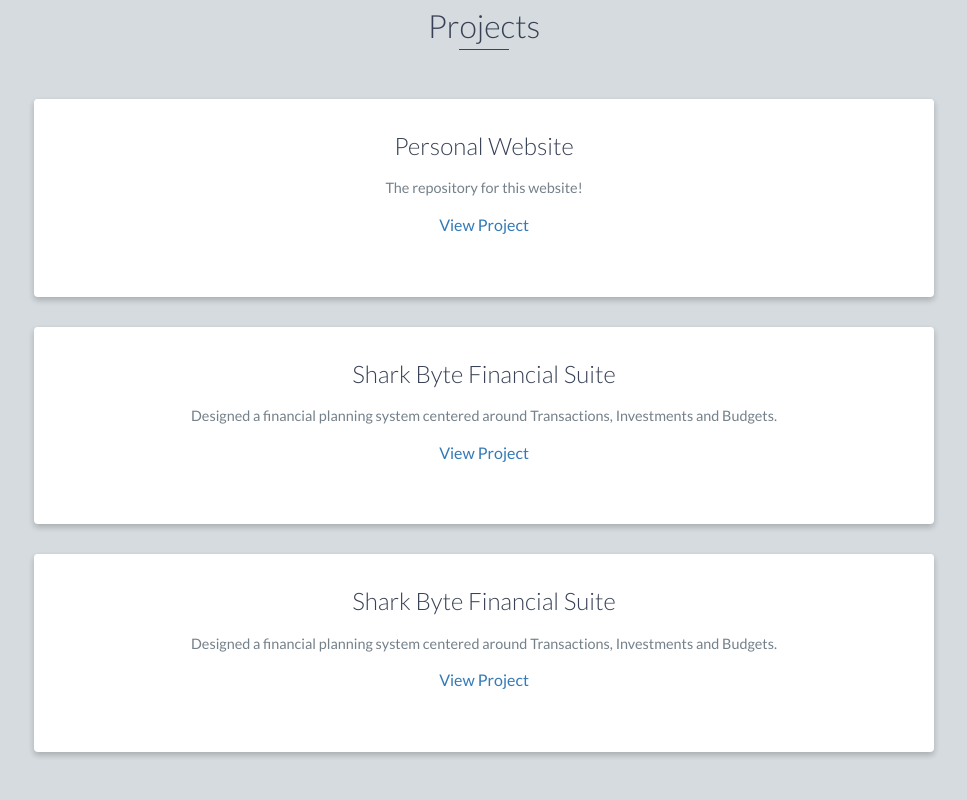
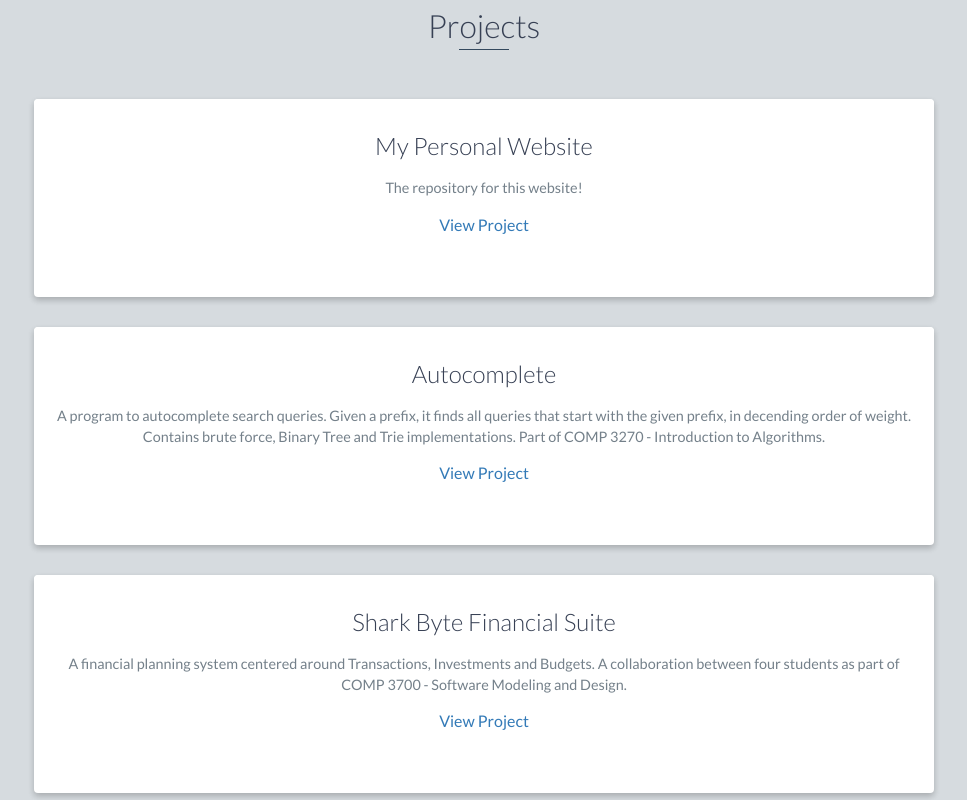
Before and after one commit to wfhendrix11/wfhendrix11.github.io, a website: page index.html in a window 1280 px wide. Shown: the part 2800-3600 px from the top of the page, without its empty margins (156-1123 px from the left). Drawn offline with nearby package versions, Linux system fonts and the light colour scheme.

Commit message:
added descriptions for the projects

```diff
--- a/index.html
+++ b/index.html
@@ -198,7 +198,7 @@
             	<div class="project shadow-large">
                     <div class="project no-image">
                     <div class="project-info">
-                        <h3>Personal Website</h3>
+                        <h3>My Personal Website</h3>
                         <p>
                             The repository for this website!
                         </p>
@@ -212,11 +212,11 @@
             <div class="project shadow-large">
                     <div class="project no-image">
                     <div class="project-info">
-                        <h3>Shark Byte Financial Suite</h3>
+                        <h3>Autocomplete</h3>
                         <p>
-                            Designed a financial planning system centered around Transactions, Investments and Budgets.
+                            A program to autocomplete search queries. Given a prefix, it finds all queries that start with the given prefix, in decending order of weight. Contains brute force, Binary Tree and Trie implementations. Part of COMP 3270 - Introduction to Algorithms.
                         </p>
-                        <a href="https://github.com/wfhendrix11/Shark-Byte">View Project</a>
+                        <a href="https://github.com/wfhendrix11/autocomplete">View Project</a>
                     </div>
                     <!-- End .project-info -->
                 </div>
@@ -228,7 +228,7 @@
                     <div class="project-info">
                         <h3>Shark Byte Financial Suite</h3>
                         <p>
-                            Designed a financial planning system centered around Transactions, Investments and Budgets.
+                            A financial planning system centered around Transactions, Investments and Budgets. A collaboration between four students as part of COMP 3700 - Software Modeling and Design.
                         </p>
                         <a href="https://github.com/wfhendrix11/Shark-Byte">View Project</a>
                     </div>
```
